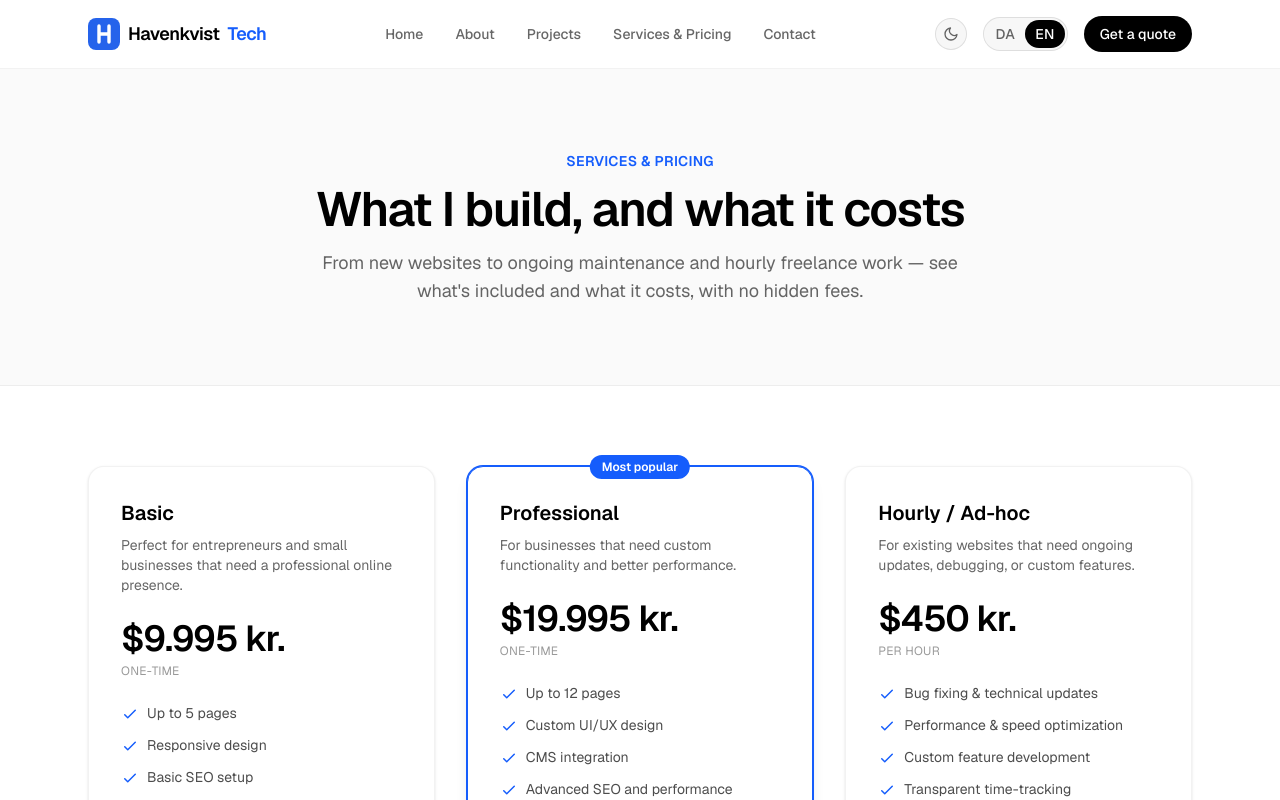
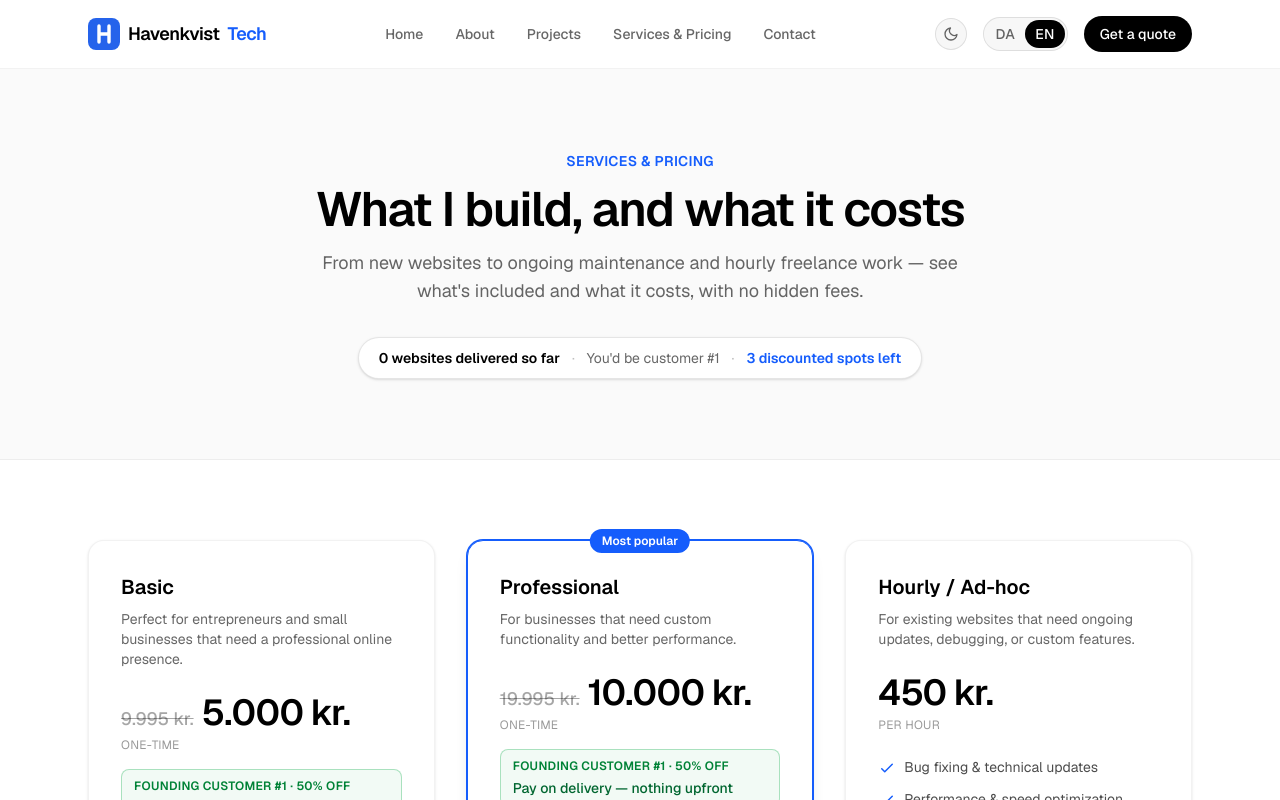
Before and after one commit to Havenkvist/havenkvist-tech, a Next.js app: page /en/pricing in a window 1280 px wide. Shown: the top 800 px of the page. Built offline with nearby package versions, Linux system fonts and the light colour scheme.

Commit message:
Sale offers, first the first customers, included sales banner on each individual service package.
Add a small box to show the customers, how many customers have been succesfully dealt with.

```diff
--- a/src/app/[lang]/pricing/page.tsx
+++ b/src/app/[lang]/pricing/page.tsx
@@ -5,6 +5,7 @@ import { hasLocale, getDictionary } from "@/i18n/dictionaries";
 import { pathForRoute, urlForRoute } from "@/i18n/config";
 import { ServiceIcon } from "@/components/ServiceIcon";
 import { PricingTiers } from "@/components/PricingTiers";
+import { LaunchOfferStat } from "@/components/LaunchOfferStat";
 
 export async function generateMetadata({
   params,
@@ -41,9 +42,8 @@ export default async function PricingPage({
   if (!hasLocale(lang)) notFound();
 
   const dict = await getDictionary(lang);
-  const { hero, servicesTitle, tiers, note, faq, cta } = dict.pricing;
+  const { hero, launchOffer, servicesTitle, tiers, note, faq, cta } = dict.pricing;
   const { list, process } = dict.services;
-  const currency = lang === "da" ? "kr." : "$";
 
   return (
     <>
@@ -58,12 +58,13 @@ export default async function PricingPage({
           <p className="mx-auto mt-4 max-w-2xl text-lg text-black/60 dark:text-white/60">
             {hero.subtitle}
           </p>
+          <LaunchOfferStat t={launchOffer} />
         </div>
       </section>
 
       <section id="pricing" className="py-20">
         <div className="mx-auto max-w-6xl px-6">
-          <PricingTiers tiers={tiers} lang={lang} currency={currency} />
+          <PricingTiers tiers={tiers} lang={lang} launchOfferText={launchOffer} />
 
           <p className="mt-10 text-center text-sm text-black/50 dark:text-white/50">
             {note}
--- /dev/null
+++ b/src/components/LaunchOfferStat.tsx
@@ -0,0 +1,32 @@
+import { CUSTOMERS_SERVICED, launchOffer } from "@/data/launchOffer";
+import { formatText } from "@/lib/format";
+import type { Dictionary } from "@/i18n/dictionaries";
+
+export function LaunchOfferStat({ t }: { t: Dictionary["pricing"]["launchOffer"] }) {
+  const deliveredLabel = formatText(
+    CUSTOMERS_SERVICED === 1 ? t.deliveredOne : t.deliveredOther,
+    { count: CUSTOMERS_SERVICED }
+  );
+
+  const nextUpLabel = formatText(t.nextUp, { n: launchOffer.customerNumber });
+
+  const spotsLabel = launchOffer.active
+    ? formatText(launchOffer.spotsLeft === 1 ? t.spotsOne : t.spotsOther, {
+        count: launchOffer.spotsLeft,
+      })
+    : null;
+
+  return (
+    <div className="mx-auto mt-8 inline-flex max-w-full flex-wrap items-center justify-center gap-x-3 gap-y-1 rounded-full border border-black/10 bg-white px-5 py-2.5 text-sm shadow-sm dark:border-white/15 dark:bg-white/[0.04]">
+      <span className="font-semibold text-black dark:text-white">{deliveredLabel}</span>
+      <span className="text-black/25 dark:text-white/25">·</span>
+      <span className="text-black/60 dark:text-white/60">{nextUpLabel}</span>
+      {spotsLabel && (
+        <>
+          <span className="text-black/25 dark:text-white/25">·</span>
+          <span className="font-semibold text-blue-600 dark:text-blue-400">{spotsLabel}</span>
+        </>
+      )}
+    </div>
+  );
+}
--- a/src/components/PricingTiers.tsx
+++ b/src/components/PricingTiers.tsx
@@ -3,6 +3,11 @@
 import { useEffect, useRef, useState } from "react";
 import Link from "next/link";
 import { pathForRoute, type Locale } from "@/i18n/config";
+import { launchOffer } from "@/data/launchOffer";
+import { formatText } from "@/lib/format";
+import type { Dictionary } from "@/i18n/dictionaries";
+
+type LaunchOfferText = Dictionary["pricing"]["launchOffer"];
 
 type Tier = {
   name: string;
@@ -13,6 +18,7 @@ type Tier = {
   features: string[];
   cta: string;
   highlighted: boolean;
+  launchOfferEligible: boolean;
 };
 
 const FEATURE_PREVIEW_LIMIT = 6;
@@ -33,14 +39,79 @@ function CheckIcon() {
   );
 }
 
+function parsePriceAmount(price: string): { amount: number; suffix: string } | null {
+  const match = price.match(/^([\d.,]+)\s*(.*)$/);
+  if (!match) return null;
+  const amount = Number(match[1].replace(/[.,]/g, ""));
+  if (!Number.isFinite(amount)) return null;
+  return { amount, suffix: match[2] };
+}
+
+function formatDiscountedPrice(price: string, discountPercent: number): string | null {
+  const parsed = parsePriceAmount(price);
+  if (!parsed) return null;
+  const discounted = Math.round((parsed.amount * (1 - discountPercent / 100)) / 5) * 5;
+  return `${new Intl.NumberFormat("da-DK").format(discounted)} ${parsed.suffix}`.trim();
+}
+
+function TierPrice({ tier }: { tier: Tier }) {
+  const priceInfo = parsePriceAmount(tier.price);
+  const isCustomQuote = priceInfo === null;
+  const offerApplies = tier.launchOfferEligible && launchOffer.active;
+
+  if (offerApplies && !isCustomQuote) {
+    const discounted = formatDiscountedPrice(tier.price, launchOffer.discountPercent);
+    return (
+      <div className="mt-6 flex flex-wrap items-baseline gap-x-2 gap-y-1">
+        <span className="text-lg font-medium text-black/35 line-through dark:text-white/35">
+          {tier.price}
+        </span>
+        <span className="text-4xl font-semibold tracking-tight text-black dark:text-white">
+          {discounted}
+        </span>
+      </div>
+    );
+  }
+
+  return (
+    <div className="mt-6 flex items-baseline gap-1">
+      <span className="text-4xl font-semibold tracking-tight text-black dark:text-white">
+        {tier.price}
+      </span>
+    </div>
+  );
+}
+
+function TierOfferBadge({ tier, t }: { tier: Tier; t: LaunchOfferText }) {
+  if (!(tier.launchOfferEligible && launchOffer.active)) return null;
+  const isCustomQuote = parsePriceAmount(tier.price) === null;
+
+  const foundingLabel = formatText(t.founding, { n: launchOffer.customerNumber });
+  const discountLabel = formatText(
+    isCustomQuote ? t.discountOffCustomQuote : t.discountOff,
+    { percent: launchOffer.discountPercent }
+  );
+
+  return (
+    <div className="mt-4 flex flex-col gap-1 rounded-lg border border-green-600/30 bg-green-600/5 px-3 py-2 dark:border-green-400/30 dark:bg-green-400/10">
+      <span className="text-xs font-semibold uppercase tracking-wide text-green-700 dark:text-green-400">
+        {foundingLabel} · {discountLabel}
+      </span>
+      <span className="text-sm font-medium text-green-800 dark:text-green-300">
+        {t.payOnDelivery}
+      </span>
+    </div>
+  );
+}
+
 export function PricingTiers({
   tiers,
   lang,
-  currency,
+  launchOfferText,
 }: {
   tiers: Tier[];
   lang: Locale;
-  currency: string;
+  launchOfferText: LaunchOfferText;
 }) {
   const [expandedName, setExpandedName] = useState<string | null>(null);
   const expandedCardRef = useRef<HTMLDivElement | null>(null);
@@ -51,9 +122,6 @@ export function PricingTiers({
     }
   }, [expandedName]);
 
-  const isCustomTier = (tier: Tier) => tiers.indexOf(tier) === tiers.length - 1;
-  const formatPrice = (tier: Tier) =>
-    isCustomTier(tier) ? tier.price : currency === "$" ? `$${tier.price}` : `${tier.price} kr.`;
   const ctaHref = (tierName: string) =>
     `${pathForRoute(lang, "contact")}?plan=${encodeURIComponent(tierName)}`;
 
@@ -102,14 +170,11 @@ export function PricingTiers({
                 {expandedTier.description}
               </p>
 
-              <div className="mt-6 flex items-baseline gap-1">
-                <span className="text-4xl font-semibold tracking-tight text-black dark:text-white">
-                  {formatPrice(expandedTier)}
-                </span>
-              </div>
+              <TierPrice tier={expandedTier} />
               <p className="mt-1 text-xs uppercase tracking-wide text-black/40 dark:text-white/40">
                 {expandedTier.period}
               </p>
+              <TierOfferBadge tier={expandedTier} t={launchOfferText} />
 
               <ul className="mt-6 flex flex-1 flex-col gap-3">
                 {expandedTier.features.map((feature) => (
@@ -170,14 +235,11 @@ export function PricingTiers({
               <h3 className="text-xl font-semibold text-black dark:text-white">{tier.name}</h3>
               <p className="mt-2 text-sm text-black/60 dark:text-white/60">{tier.description}</p>
 
-              <div className="mt-6 flex items-baseline gap-1">
-                <span className="text-4xl font-semibold tracking-tight text-black dark:text-white">
-                  {formatPrice(tier)}
-                </span>
-              </div>
+              <TierPrice tier={tier} />
               <p className="mt-1 text-xs uppercase tracking-wide text-black/40 dark:text-white/40">
                 {tier.period}
               </p>
+              <TierOfferBadge tier={tier} t={launchOfferText} />
 
               <ul className="mt-6 flex flex-1 flex-col gap-3">
                 {previewFeatures.map((feature) => (
--- /dev/null
+++ b/src/data/launchOffer.ts
@@ -0,0 +1,34 @@
+// Bump this by 1 each time you close a new customer, then redeploy.
+// The offer logic below derives everything else from this single number.
+export const CUSTOMERS_SERVICED: number = 0;
+
+const DISCOUNTED_SPOTS = 3;
+
+export type LaunchOfferStatus = {
+  /** Whether the *next* customer still gets a launch discount. */
+  active: boolean;
+  /** The "customer #N" the next person to sign would be. */
+  customerNumber: number;
+  discountPercent: number;
+  /** "delivery" = 100% due on delivery, nothing upfront. "standard" = 50/50 split. */
+  paymentTerms: "delivery" | "standard";
+  spotsLeft: number;
+};
+
+export function getLaunchOfferStatus(
+  customersServiced: number = CUSTOMERS_SERVICED
+): LaunchOfferStatus {
+  const customerNumber = customersServiced + 1;
+  const discountPercent =
+    customerNumber === 1 ? 50 : customerNumber <= DISCOUNTED_SPOTS ? 30 : 0;
+
+  return {
+    active: discountPercent > 0,
+    customerNumber,
+    discountPercent,
+    paymentTerms: discountPercent > 0 ? "delivery" : "standard",
+    spotsLeft: Math.max(0, DISCOUNTED_SPOTS - customersServiced),
+  };
+}
+
+export const launchOffer = getLaunchOfferStatus();
--- a/src/i18n/dictionaries/da.json
+++ b/src/i18n/dictionaries/da.json
@@ -223,6 +223,17 @@
       "title": "Det jeg bygger, og hvad det koster",
       "subtitle": "Fra nye hjemmesider til løbende vedligeholdelse og freelancearbejde på timebasis — gennemsigtige priser, helt uden skjulte gebyrer."
     },
+    "launchOffer": {
+      "deliveredOne": "1 hjemmeside leveret indtil videre",
+      "deliveredOther": "{count} hjemmesider leveret indtil videre",
+      "nextUp": "Du ville være kunde #{n}",
+      "spotsOne": "1 rabatplads tilbage",
+      "spotsOther": "{count} rabatpladser tilbage",
+      "founding": "Grundlægger-kunde #{n}",
+      "discountOff": "{percent}% rabat",
+      "discountOffCustomQuote": "{percent}% rabat på dit skræddersyede tilbud",
+      "payOnDelivery": "Betal først ved levering — intet betales på forhånd"
+    },
     "servicesTitle": "Det jeg tilbyder",
     "tiers": [
       {
@@ -239,7 +250,8 @@
           "1 måneds support efter lancering"
         ],
         "cta": "Vælg Basic",
-        "highlighted": false
+        "highlighted": false,
+        "launchOfferEligible": true
       },
       {
         "name": "Professional",
@@ -256,7 +268,8 @@
           "3 måneders support efter lancering"
         ],
         "cta": "Vælg Professional",
-        "highlighted": true
+        "highlighted": true,
+        "launchOfferEligible": true
       },
       {
         "name": "Timebasis / Ad-hoc",
@@ -272,7 +285,8 @@
           "Ingen faste bindingsperioder"
         ],
         "cta": "Hyres på timebasis",
-        "highlighted": false
+        "highlighted": false,
+        "launchOfferEligible": false
       },
       {
         "name": "Enterprise",
@@ -289,7 +303,8 @@
           "Prioriteret support"
         ],
         "cta": "Kontakt mig",
-        "highlighted": false
+        "highlighted": false,
+        "launchOfferEligible": false
       }
     ],
     "note": "Alle priser er ekskl. moms. Hosting og domæneafgifter er ikke inkluderet i projektpakkerne — jeg hjælper dig gladeligt med den indledende opsætning, eller du kan vælge vores Vedligeholdelse & support-aftale, så jeg håndterer driften kontinuerligt.",
--- a/src/i18n/dictionaries/en.json
+++ b/src/i18n/dictionaries/en.json
@@ -223,6 +223,17 @@
       "title": "What I build, and what it costs",
       "subtitle": "From new websites to ongoing maintenance and hourly freelance work — see what's included and what it costs, with no hidden fees."
     },
+    "launchOffer": {
+      "deliveredOne": "1 website delivered so far",
+      "deliveredOther": "{count} websites delivered so far",
+      "nextUp": "You'd be customer #{n}",
+      "spotsOne": "1 discounted spot left",
+      "spotsOther": "{count} discounted spots left",
+      "founding": "Founding customer #{n}",
+      "discountOff": "{percent}% off",
+      "discountOffCustomQuote": "{percent}% off your custom quote",
+      "payOnDelivery": "Pay on delivery — nothing upfront"
+    },
     "servicesTitle": "What I offer",
     "tiers": [
       {
@@ -239,7 +250,8 @@
           "1 month of support after launch"
         ],
         "cta": "Choose Basic",
-        "highlighted": false
+        "highlighted": false,
+        "launchOfferEligible": true
       },
       {
         "name": "Professional",
@@ -256,7 +268,8 @@
           "3 months of support after launch"
         ],
         "cta": "Choose Professional",
-        "highlighted": true
+        "highlighted": true,
+        "launchOfferEligible": true
       },
       {
         "name": "Hourly / Ad-hoc",
@@ -272,7 +285,8 @@
           "No long-term commitment"
         ],
         "cta": "Hire by the hour",
-        "highlighted": false
+        "highlighted": false,
+        "launchOfferEligible": false
       },
       {
         "name": "Enterprise",
@@ -289,7 +303,8 @@
           "Priority support"
         ],
         "cta": "Contact me",
-        "highlighted": false
+        "highlighted": false,
+        "launchOfferEligible": false
       }
     ],
     "note": "All prices exclude VAT (moms). Hosting and domain are not included in the one-time project packages — I will gladly help you get everything set up initially, or you can opt for the Maintenance & Support plan to have me manage it continuously.",
--- /dev/null
+++ b/src/lib/format.ts
@@ -0,0 +1,8 @@
+export function formatText(
+  template: string,
+  values: Record<string, string | number>
+): string {
+  return template.replace(/\{(\w+)\}/g, (match, key) =>
+    key in values ? String(values[key]) : match
+  );
+}
```
